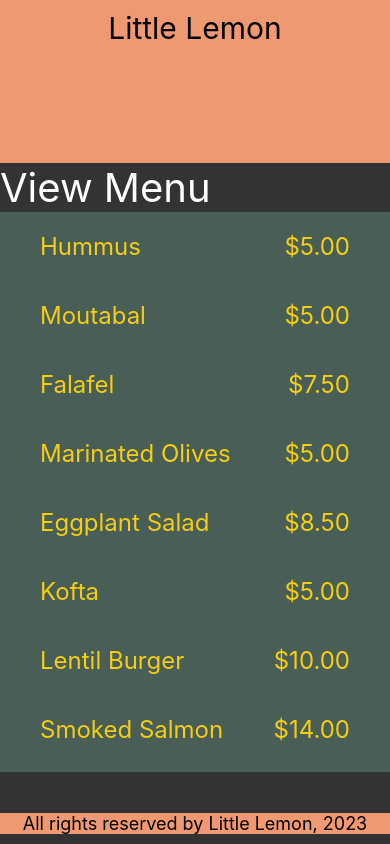
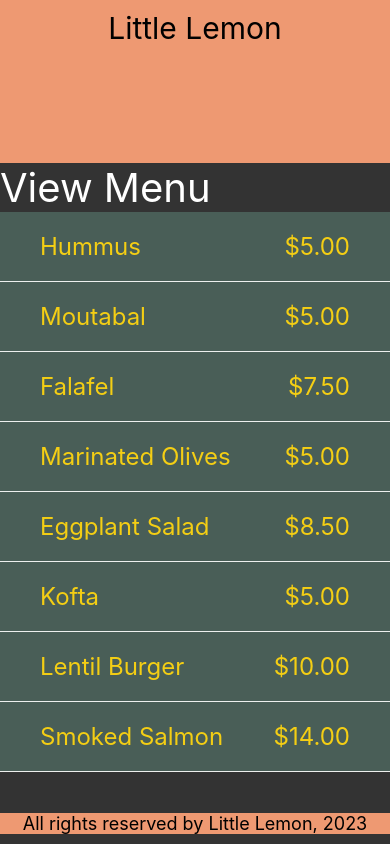
Before and after one commit to EvMad/a-react-native-sandbox, a React Native app in the folder LittleLemon/: screen / in a window 390 px wide. Built offline with nearby package versions, Linux system fonts and the light colour scheme.

Commit message:
ItemSeparatorComponent={Separator}

```diff
--- a/LittleLemon/components/MenuItems.js
+++ b/LittleLemon/components/MenuItems.js
@@ -51,7 +51,9 @@ const MenuItems = () => {
                 <FlatList
                 data={menuItemsToDisplay}
                 keyExtractor={(item) => item.id}
-                renderItem={renderItem}></FlatList>
+                renderItem={renderItem}
+                ItemSeparatorComponent={Separator}>
+                </FlatList>
 
         </View>
     );
```
